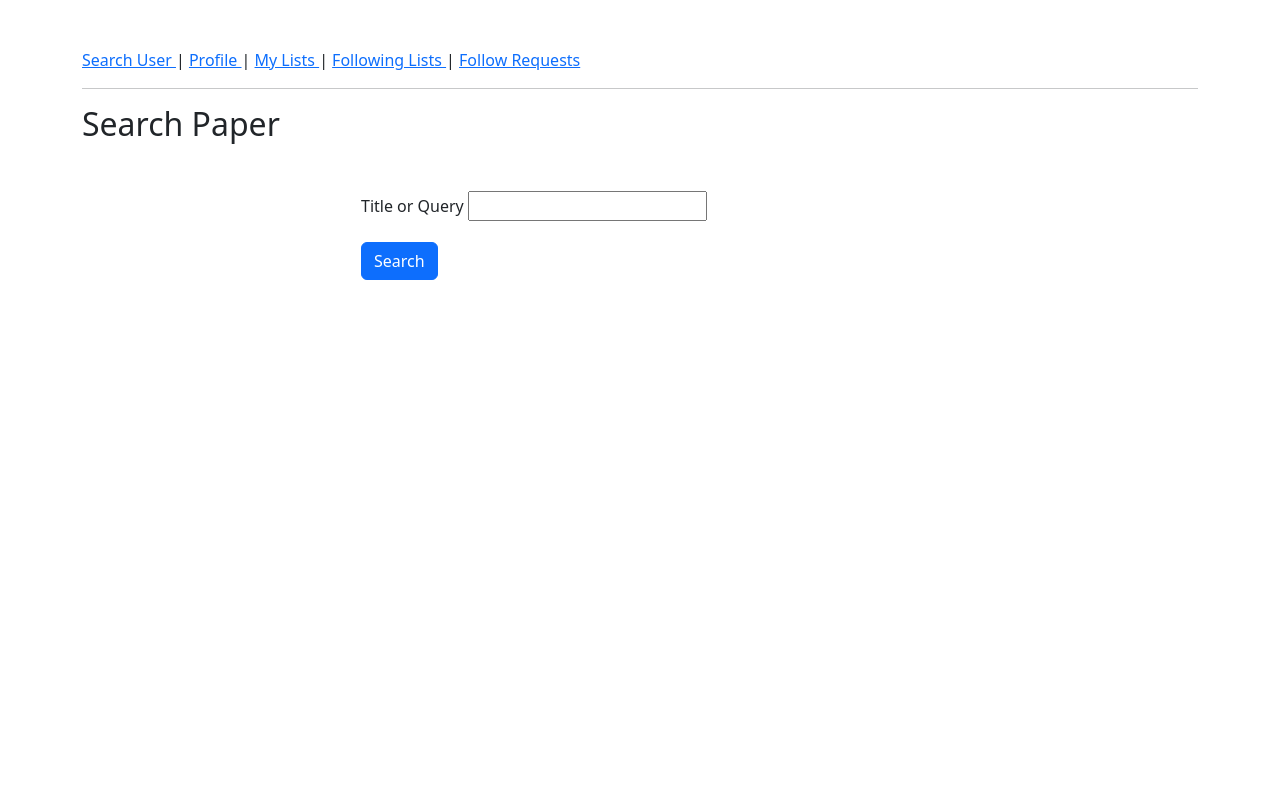
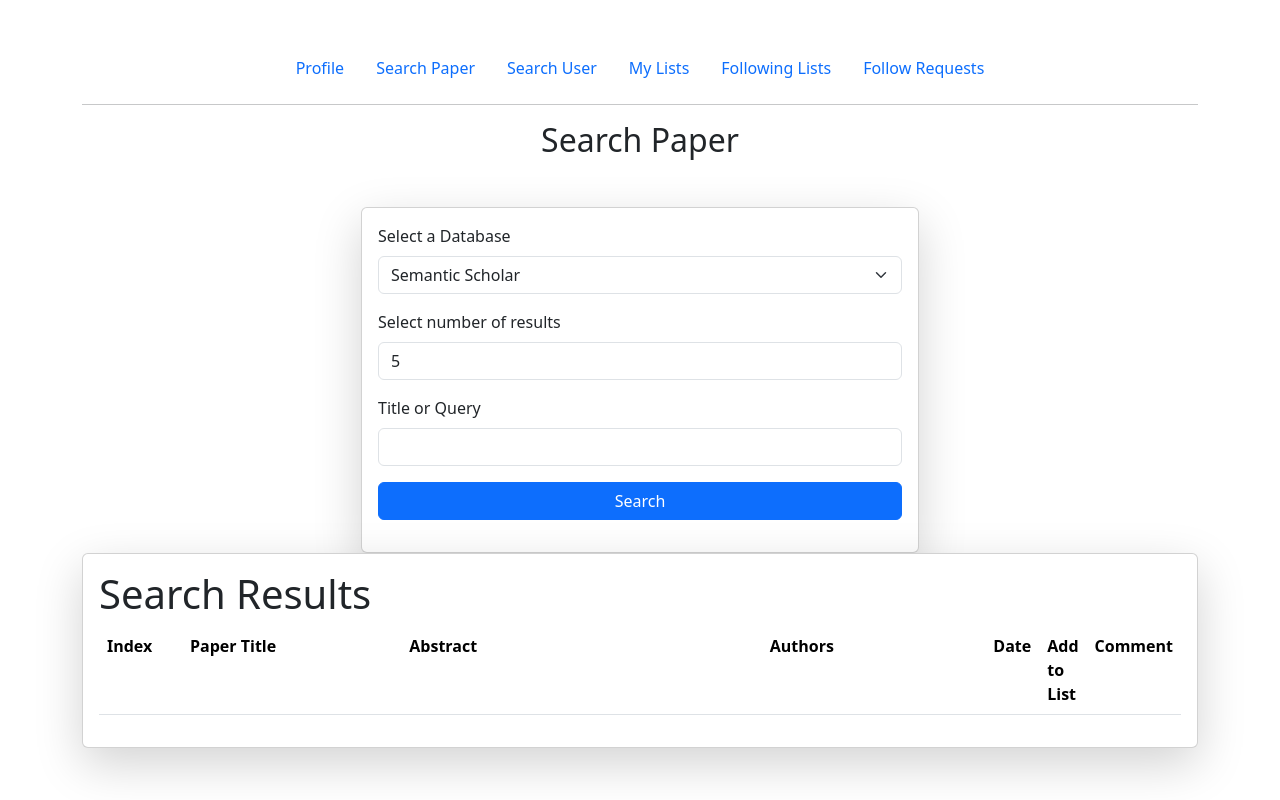
Before and after one commit to bounswe/bounswe2023group9, a Django app: page /search_paper/ in a window 1280 px wide. Run offline with Django 4.2, Linux system fonts and the light colour scheme; lists and menus that the app fills with data are empty.

Commit message:
search paper

```diff
--- a/practice_app/front_end/templates/base.html
+++ b/practice_app/front_end/templates/base.html
@@ -8,9 +8,7 @@
     <meta name="viewport" content="width=device-width, initial-scale=1.0">
     <title>{{page}}</title>
     <style>
-        table, th, td {
-            border: 1px solid black;
-        }
+
     </style>
 </head>
 <body>
--- a/practice_app/front_end/templates/pages/search_paper.html
+++ b/practice_app/front_end/templates/pages/search_paper.html
@@ -1,40 +1,102 @@
 {% extends "base.html" %}
 {% block start %}
-
+<head>
+  <link href="https://fonts.googleapis.com/icon?family=Material+Icons" rel="stylesheet">
+</head>
 <div class="container mt-5">
-
-  <a href="/search_user/">
-    Search User
-  </a>
-  |
-  <a href="/profile_page/">
-    Profile
-  </a>
-  |
-  <a href="/my_lists/">
-    My Lists
-  </a>
-  |
-  <a href="/following_lists/">
-    Following Lists
-  </a>
-  |
-  <a href="/follow_requests/">
-    Follow Requests
-  </a>
+  <ul class="nav justify-content-center">
+    <li class="nav-item">
+      <a class="nav-link" href="/profile_page/">Profile</a>
+    </li>
+    <li class="nav-item">
+      <a class="nav-link " href="/search_paper/">Search Paper</a>
+    </li>
+    <li class="nav-item">
+      <a class="nav-link" href="/search_user/">Search User</a>
+    </li>
+    <li class="nav-item">
+      <a class="nav-link " href="/my_lists/"> My Lists</a>
+    </li>
+    <li class="nav-item">
+      <a class="nav-link " href="/following_lists/">Following Lists</a>
+    </li>
+    <li class="nav-item">
+      <a class="nav-link " href="/follow_requests/">Follow Requests</a>
+    </li>
+  </ul>
 
   <hr>
 
-  <h2>Search Paper</h2>
+  <h2 class="h2 text-center">Search Paper</h2>
   <div class="mt-5">
       <div class="mx-auto col-6">
-          <form>
+          <form class="col-20 mx-auto card p-3 shadow-lg"
+          method="POST"
+          id = "search"
+          enctype="multipart/form-data"
+          action = "#search_results">
+          {% csrf_token %}
+            <div class="mb-3">
+              <label for="database" class="form-label">Select a Database</label>
+
+              <select
+              class = "form-select" form-id="search" name="database">
+                <option value="semantic_scholar">Semantic Scholar</option>
+                <option value="zenodo">Zenodo</option>
+                <option value="eric_papers">Eric Papers</option>
+                <option value="core">Core</option>
+                <option value="google_scholar">Google Scholar</option>
+                <option value="doaj">Doaj</option>
+              </select>
+            </div>
+
+            <div class="mb-3">
+              <label for="rows" class= "form-label">Select number of results</label>
+              <input class="form-control" value = "5" name="rows" type = "number">
+            </div>
             <div class="mb-3">
               <label for="search_paper" class="form-label">Title or Query</label>
-              <input name="search_paper" value="" type="text">
+              <input
+              class="form-control"
+              required
+              name="search_paper"
+              value=""
+              type="text">
             </div>
-            <button type="search" class="btn btn-primary">Search</button>
+            <button type="submit" class="btn btn-primary" name="search">Search</button>
+            <p>{{ warning }}</p>
           </form>
+      </div>
+
+
+    <div id = "search_results"  class="mx-auto  card p-3 shadow-lg">
+        <h1>Search Results</h1>
+
+    <table class="table">
+        <tr>
+            <th class ="col-1">Index</th>
+            <th class ="col-3">Paper Title</th>
+            <th class ="col-5">Abstract</th>
+            <th class ="col-3">Authors</th>
+            <th class ="col-1">Date</th>
+            <th class ="col-3">Add to List</th>
+            <th class ="col-1">Comment</th>
+        </tr>
+        {% for paper in papers %}
+        <tr>
+            <td>{{forloop.counter}}</td>
+            <td><a href={{paper.url}}>{{paper.title}}</a></td>
+            <td>{{paper.abstract}}</td>
+            <td>{% for author in paper.authors %}
+              {{author.name}},
+              {% endfor %}
+            </td>
+            <td>{{paper.date}}</td>
+            <td><button type="submit" class="btn" name="add_list"><i class="material-icons">playlist_add</i></button></td>
+            <td><button type="submit" class="btn" name="comment"><i class="material-icons">comment</i></button></td>
+        </tr>
+        {% endfor %}
+    </table>
       </div>
   </div>
 </div>
--- a/practice_app/front_end/views.py
+++ b/practice_app/front_end/views.py
@@ -9,7 +9,32 @@ def home(request):
 
 
 def search_paper(request):
-    context = {'page': 'Search Paper'}
+
+    papers = {}
+    if request.method == "POST":  # if the search button clicked
+        database = request.POST.get("database")
+        query = request.POST.get("search_paper")
+        rows = request.POST.get("rows")
+        search_request = HttpRequest()
+        search_request.method = 'POST'
+        search_request.user = request.user
+        search_request.META = request.META
+        search_request.session = request.session
+        search_request.GET.update({"title": query, "rows": rows})
+        if database == "semantic_scholar":
+            response = semantic_scholar(search_request)
+        elif database == "eric_papers":
+            response = eric_papers(search_request)
+        elif database == "zenodo":
+            response = zenodo(search_request)
+        elif database == "doaj":
+            response = doaj_get(search_request)
+        elif database == "google_scholar":
+            response = google_scholar(search_request)
+        elif database == "core":
+            response = core_get(search_request)
+        papers = json.loads(response.content.decode()).get('results')
+    context = {'page': 'Search Paper', 'warning': "","papers": papers}
     return render(request, "pages/search_paper.html", context)
 
 
```
